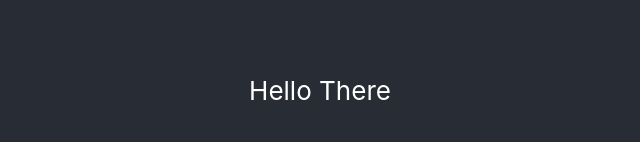
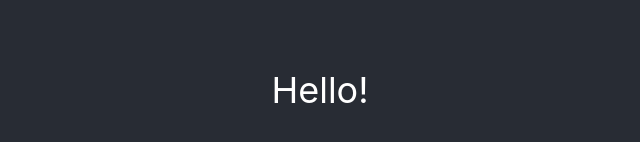
Before and after one commit to bdkopen/bdkopen.github.io, a React (Create React App) app: page / in a window 1280 px wide. Shown: the part 310-452 px from the top of the page, without its empty margins (320-960 px from the left). Built offline with nearby package versions, Linux system fonts and the light colour scheme.

Commit message:
Add TailwindCSS Module

```diff
--- a/package.json
+++ b/package.json
@@ -37,5 +37,10 @@
       "last 1 firefox version",
       "last 1 safari version"
     ]
+  },
+  "devDependencies": {
+    "autoprefixer": "^10.4.13",
+    "postcss": "^8.4.20",
+    "tailwindcss": "^3.2.4"
   }
 }
--- /dev/null
+++ b/postcss.config.js
@@ -0,0 +1,6 @@
+module.exports = {
+  plugins: {
+    tailwindcss: {},
+    autoprefixer: {},
+  },
+}
--- a/src/App.css
+++ b/src/App.css
@@ -1,3 +1,7 @@
+@tailwind base;
+@tailwind components;
+@tailwind utilities;
+
 .App {
   text-align: center;
 }
--- a/src/App.js
+++ b/src/App.js
@@ -4,8 +4,8 @@
   return (
     <div className="App">
       <header className="App-header">
-        <p>
-          Hello There
+        <p class="text-4xl">
+          Hello!
         </p>
 
       </header>
--- /dev/null
+++ b/tailwind.config.js
@@ -0,0 +1,10 @@
+/** @type {import('tailwindcss').Config} */
+module.exports = {
+  content: [
+    "./src/**/*.{js,jsx,ts,tsx}",
+  ],
+  theme: {
+    extend: {},
+  },
+  plugins: [],
+}
```
Also changed, not shown: 1 other file (tests, documents, lock files or other folders).
